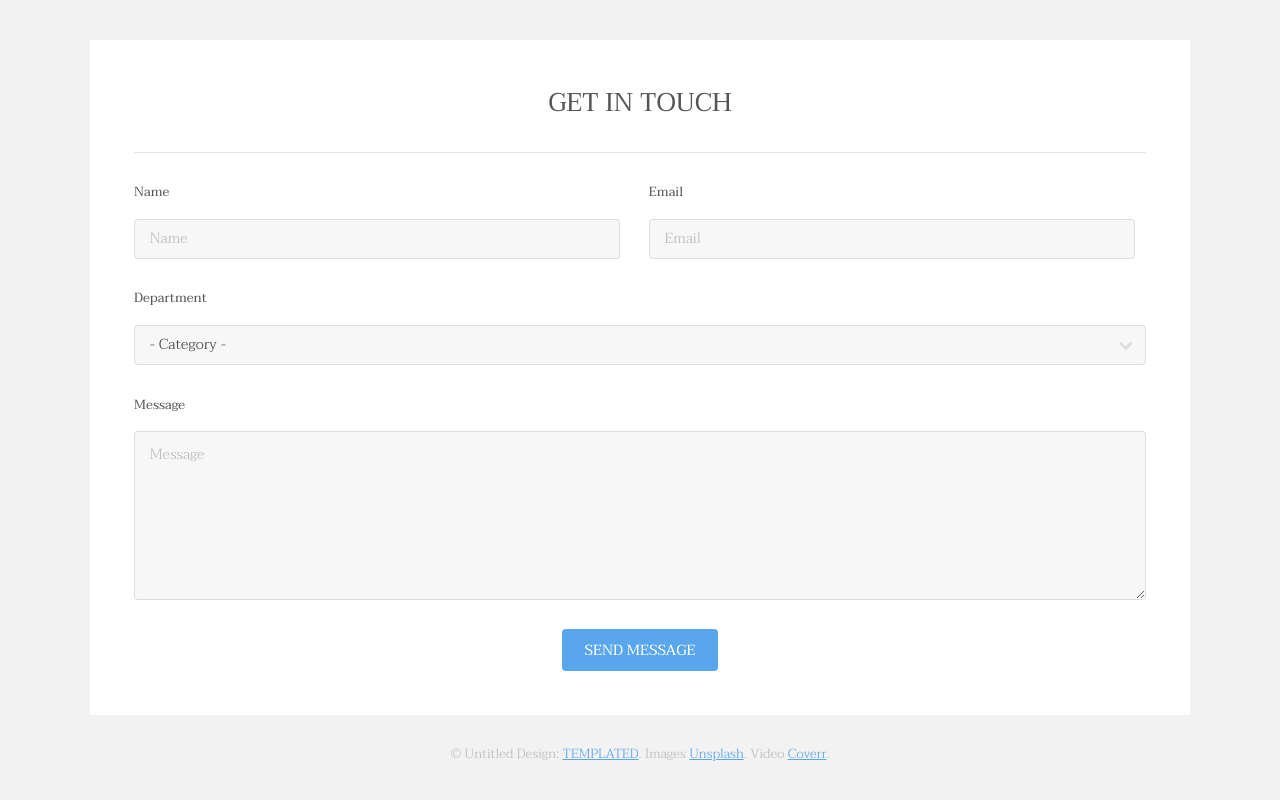
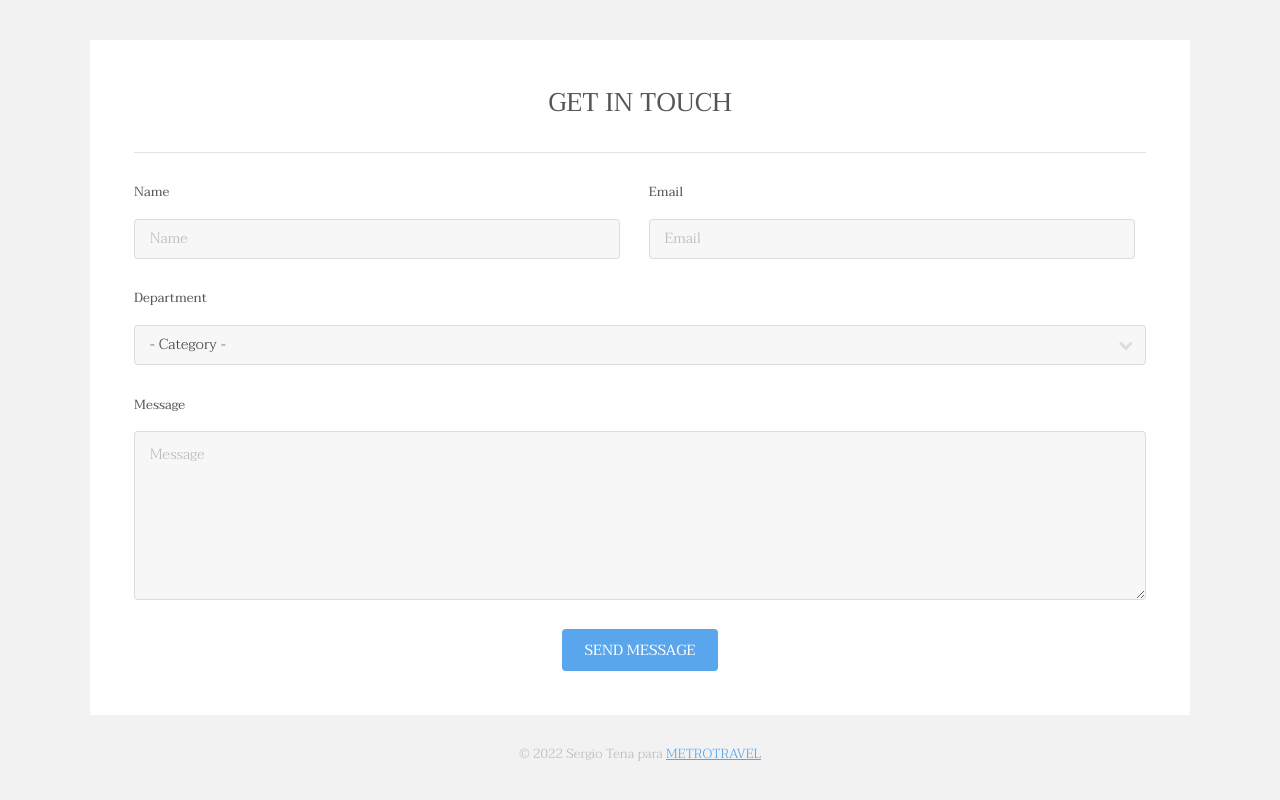
Before and after one commit to Sergio536/04_REP_METROPOLITA, a plain HTML site: page index.html in a window 1280 px wide. Shown: the part 3231-4031 px from the top of the page. Drawn offline with Linux system fonts and the light colour scheme.

Commit message:
cambios en el pie de página por SERGIO

```diff
--- a/index.html
+++ b/index.html
@@ -194,7 +194,7 @@
 						</div>
 					</section>
 					<div class="copyright">
-						&copy; Untitled Design: <a href="https://templated.co/">TEMPLATED</a>. Images <a href="https://unsplash.com/">Unsplash</a>. Video <a href="http://coverr.co/">Coverr</a>.
+						&copy; 2022 Sergio Tena para <a href="https://templated.co/">METROTRAVEL</a></a>
 					</div>
 				</div>
 			</footer>
```
